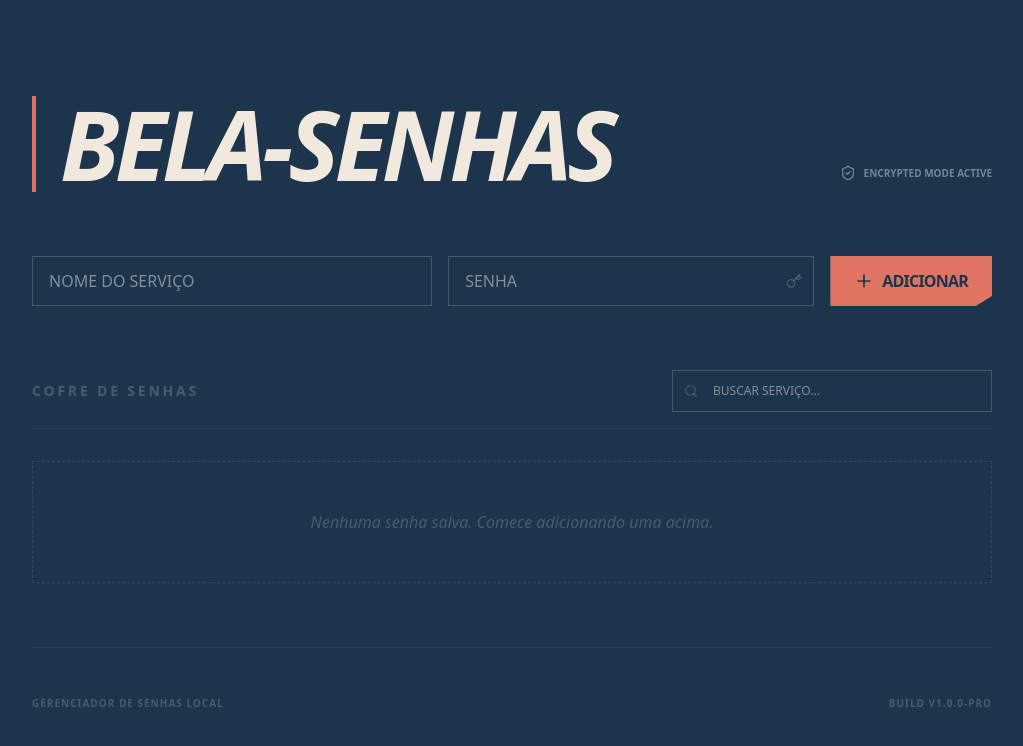
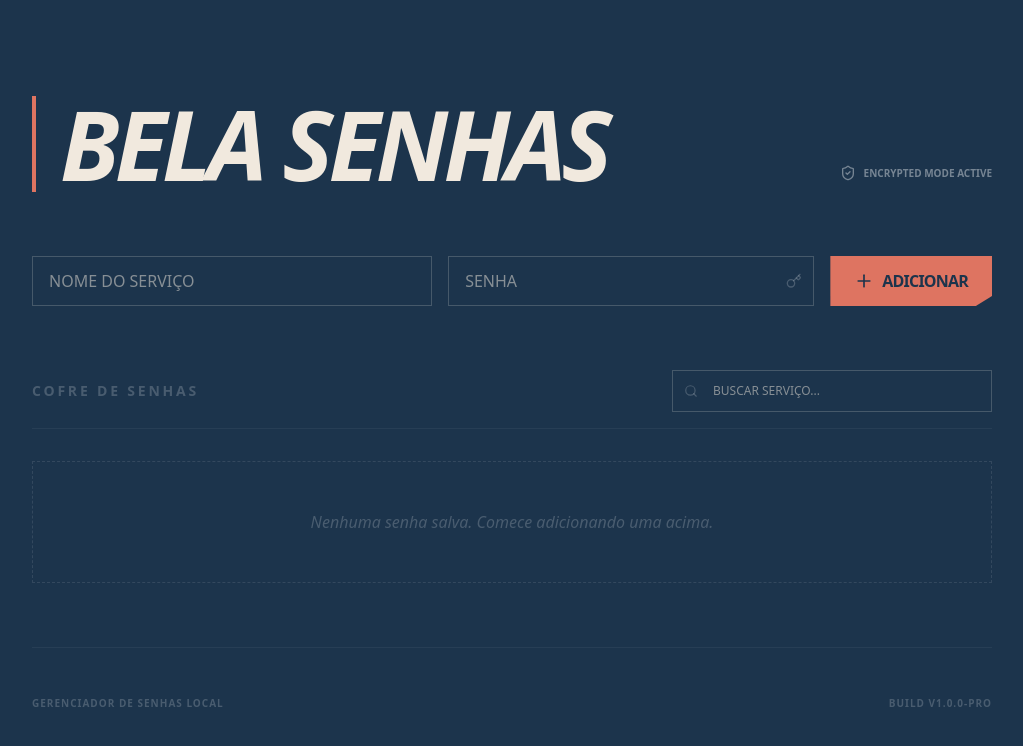
Before and after one commit to GabrielDangelo21/BelaSenhas, a Next.js app: page / in a window 1280 px wide. Shown: the top 746 px of the page, without its empty margins (128-1151 px from the left). Built offline with nearby package versions, Linux system fonts and the light colour scheme.

Commit message:
Name change

```diff
--- a/app/page.tsx
+++ b/app/page.tsx
@@ -105,7 +105,7 @@ export default function Dashboard() {
       <header className="flex flex-col md:flex-row items-baseline justify-between border-l-4 border-primary pl-6 animate-reveal">
         <div>
           <h1 className="text-5xl md:text-8xl font-black uppercase tracking-tighter leading-none italic">
-            Bela-Senhas
+            Bela Senhas
           </h1>
         </div>
         <div className="flex items-center gap-2 mt-4 md:mt-0 text-white/40">
```
Also changed, not shown: 1 other file (tests, documents, lock files or other folders).
